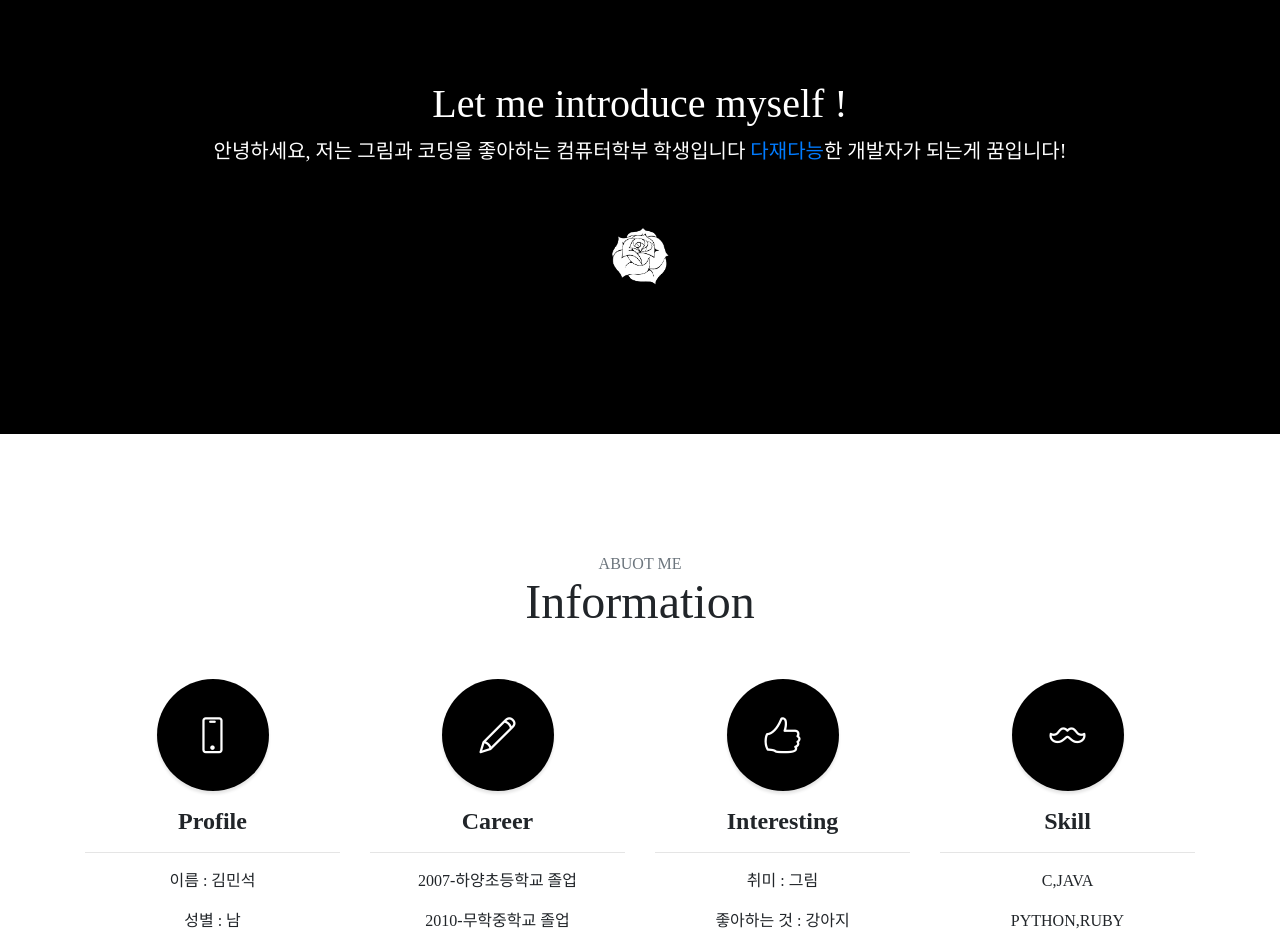
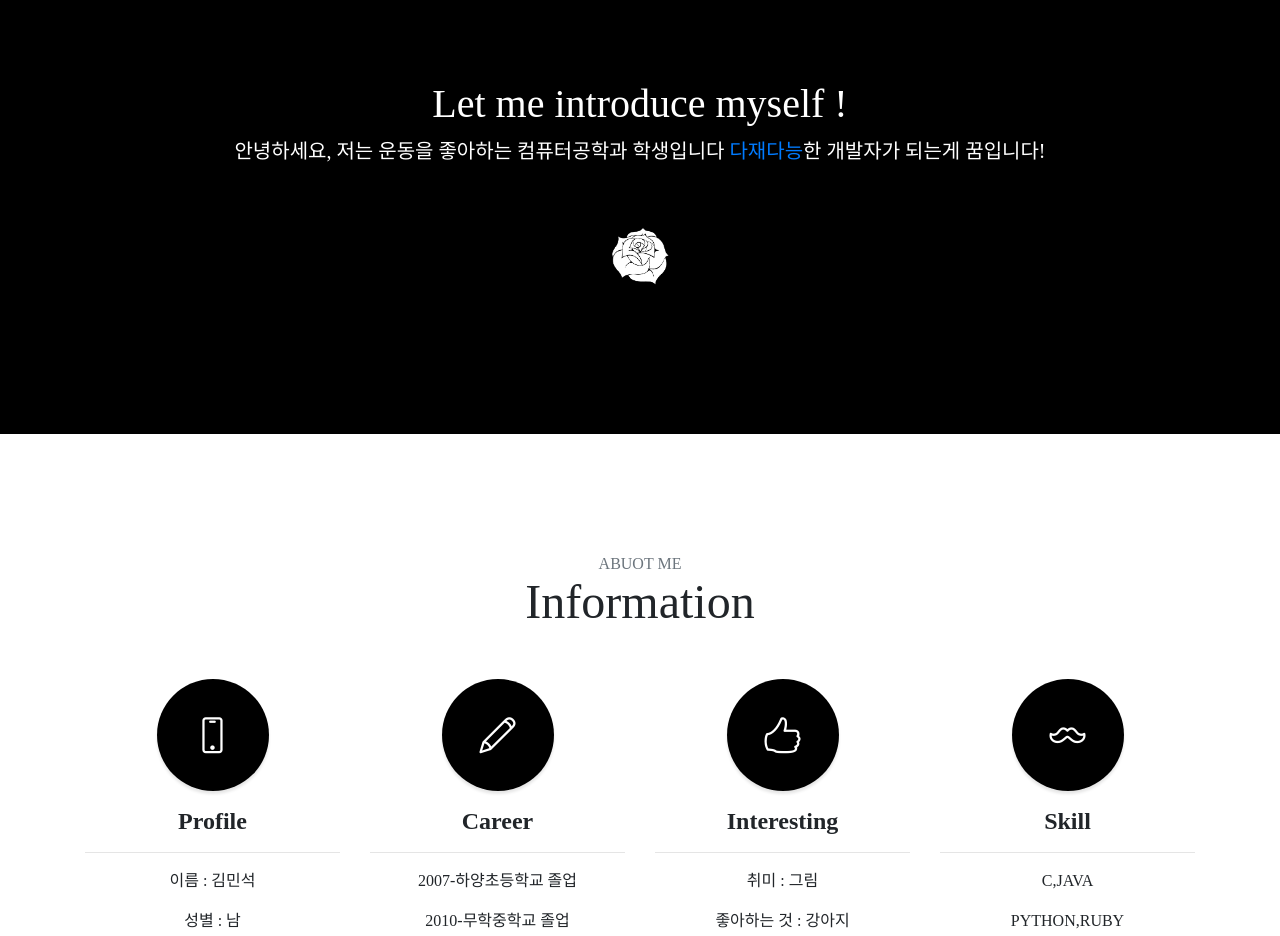
Before and after one commit to dndqls/Mid-Term-Project, a website with bundled scripts: page index.html in a window 1280 px wide. Shown: the part 840-1776 px from the top of the page. Built offline with nearby package versions, Linux system fonts and the light colour scheme.

Commit message:
소개글 수정

```diff
--- a/index.html
+++ b/index.html
@@ -73,7 +73,7 @@
         <div class="row">
           <div class="col-lg-10 mx-auto">
             <h1 class="fix-font fix-font-white">Let me introduce myself !</h1>
-            <p class="lead mb-5 fix-font fix-font-white">안녕하세요, 저는 그림과 코딩을 좋아하는 컴퓨터학부 학생입니다
+            <p class="lead mb-5 fix-font fix-font-white">안녕하세요, 저는 운동을 좋아하는 컴퓨터공학과 학생입니다
               <a class="js-scroll-trigger" href="#portfolio">다재다능</a>한 개발자가 되는게 꿈입니다!</p>
             <a class="js-scroll-trigger" href="#services"><img class="fix1 fix-bg-black" src="img/btn-white.png" alt=""></a>
           </div>
```
